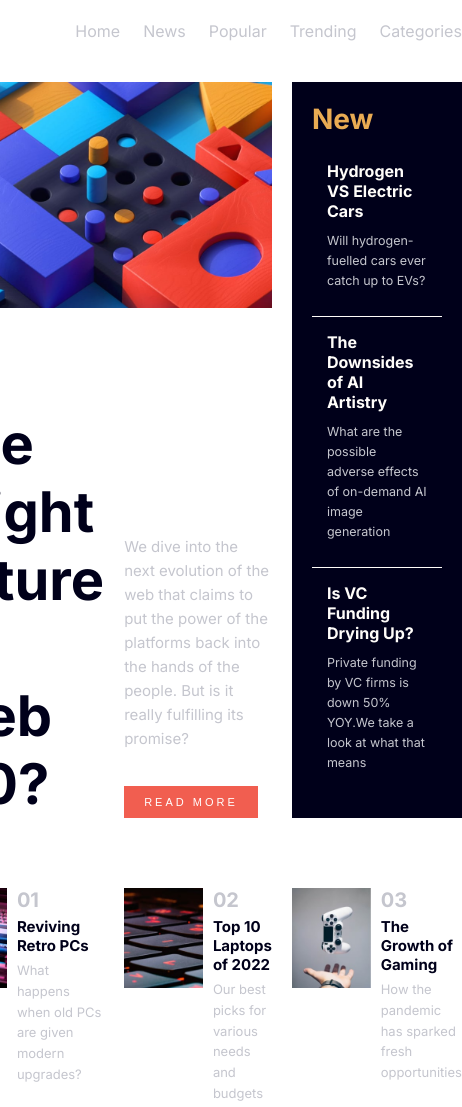
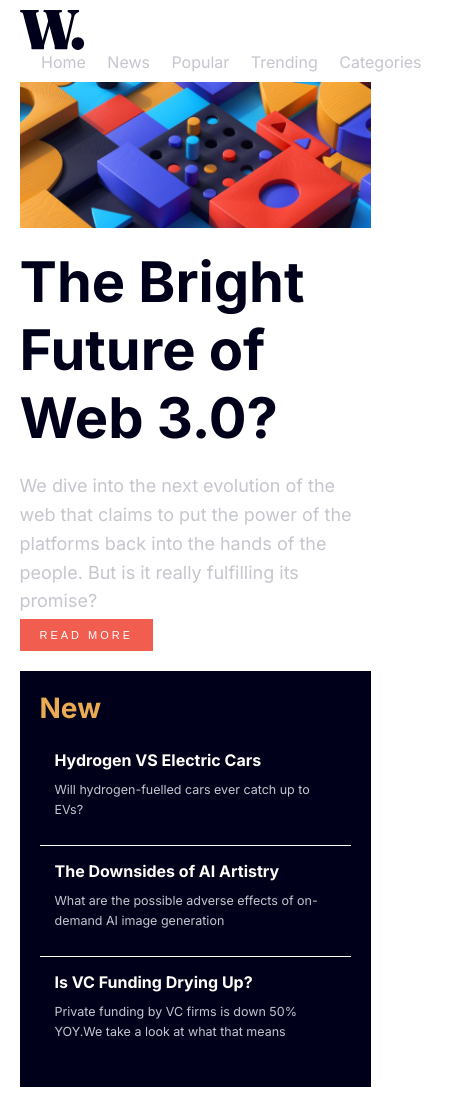
Before and after one commit to Frimpong04/news-homepage, a plain HTML site: page index.html in a window 390 px wide. Shown: the top 1107 px of the page, 462 px wide, since content can reach past the window. Drawn offline with Linux system fonts and the light colour scheme.

Commit message:
add media queries

```diff
--- a/style.css
+++ b/style.css
@@ -25,15 +25,16 @@ p {
 /* body styles */
 body {
     /* border:1px solid blue; */
-    display:grid;
-    place-content: center;
+    display:flex;
+    justify-content: center;
+    align-items: center;
     padding: 1rem 0rem;
 }
 /* main-container styles */
 .main-container {
     max-width: 980px;
-    display: grid;
-    gap: 3rem;
+    /* display: grid; */
+    /* gap: 3rem; */
     /* border:1px solid red; */
     /* padding:3rem; */
 }
@@ -43,18 +44,21 @@ nav {
     display: flex;
     flex-wrap: wrap;
     align-items: center;
+    justify-content: space-between;
+    margin-bottom: 1rem;
 }
 
 .logo-container {
-    flex: 1;
+    flex: 1 ;
 }
 .nav-links {
     display: flex;
     list-style: none;
+    /* flex:1 1 20rem; */
 }
 
 .nav-links li {
-    margin-left: 2.3rem;
+    margin-left: 2.15rem;
 }
 
 .nav-links li a {
@@ -71,7 +75,7 @@ nav {
 /* main content styles */
 .main-content {
     display: grid;
-    grid-template-columns: repeat(auto-fit minmax(375px, 1fr));
+    grid-template-columns: repeat(3, 1fr);
     gap: 2rem;
     grid-template-areas:"a a b"
                         "c d b"
@@ -97,11 +101,12 @@ nav {
 
 .main-text {
     grid-area: d;
-    align-self: end;
+    /* align-self: stretch;*/
+    position: relative;
 }
 
 .main-text p {
-    font-size: 1.5rem;
+    font-size: 1.8rem;
     margin-bottom: 3.5rem;
     line-height:1.6;
 }
@@ -113,6 +118,8 @@ nav {
     background-color: var(--soft-red);
     letter-spacing: 0.3rem;
     font-size:1.1rem;
+    position: absolute;
+    bottom: 0;
 }
 
 .main-text button:hover {
@@ -220,3 +227,48 @@ nav {
 .footer-item-three {
     grid-area: i;
 }
+
+
+@media only screen and (max-width: 700px) {
+    .main-content {
+        grid-template-columns: repeat(2,1fr);
+        grid-template-areas: "a a"
+                            "c b"
+                            "d b"
+                            "g h"
+                            "i .";
+    }
+}
+
+@media only screen and (max-width:559px) {
+    .main-content {
+        grid-template-columns: 1fr;
+        grid-template-areas:"a"
+                            "c"
+                            "d"
+                            "b"
+                            "b"
+                            "g"
+                            "h"
+                            "i";
+
+    }
+
+    .main-container {
+        width: 90%;
+    }
+    .footer-item {
+        padding: 1rem;
+    }
+
+    .sub-item h3 {
+        font-size: 5rem;
+    }
+    .sub-item h4 {
+        font-size:2.8rem;
+    }
+
+    .sub-item p {
+        font-size: 2rem;
+    }
+}
```
